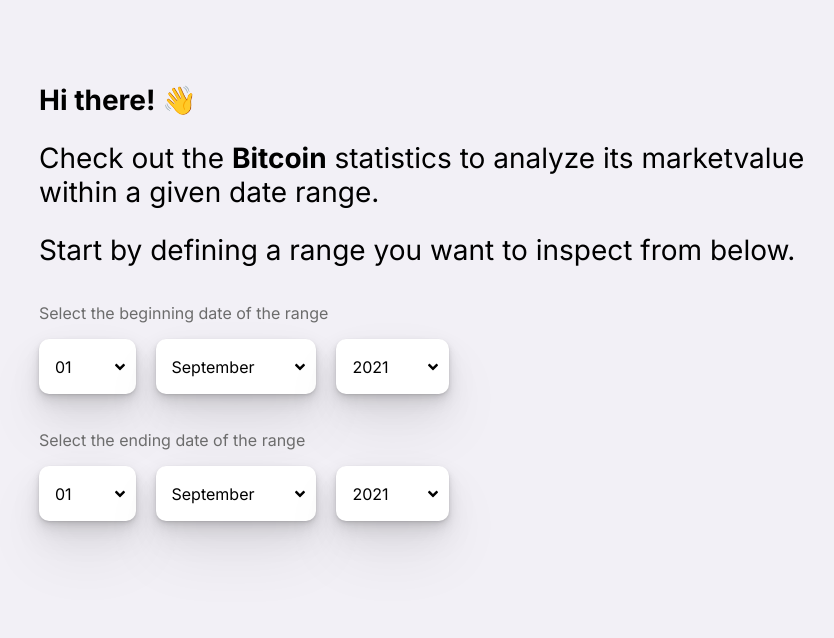
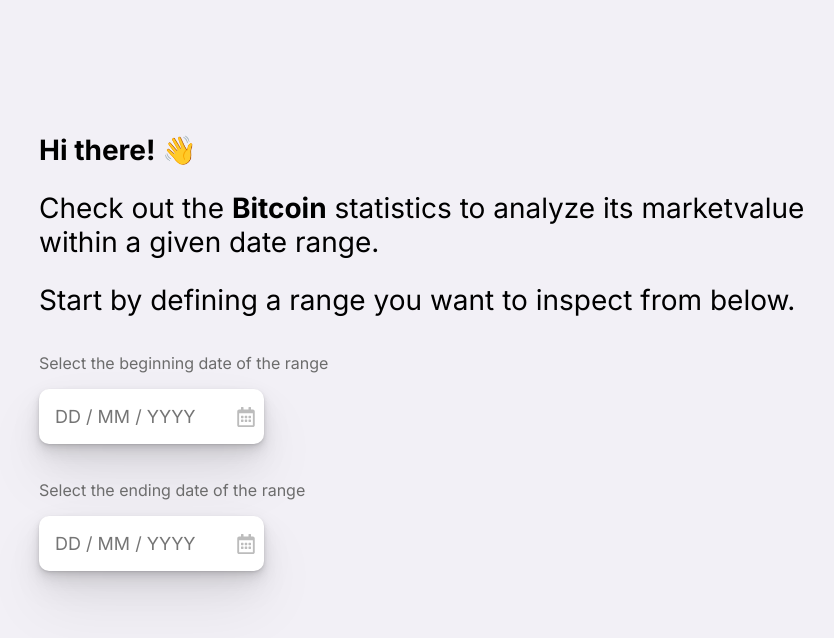
Before and after one commit to juhoniinikoski/bitcoin-analyzer, a React (Create React App) app in the folder client/: page / in a window 1280 px wide. Shown: the top 638 px of the page, without its empty margins (225-1059 px from the left). Built offline with nearby package versions, Linux system fonts and the light colour scheme.

Commit message:
added forms for dates

```diff
--- a/client/src/components/DateSelector.js
+++ b/client/src/components/DateSelector.js
@@ -1,27 +1,55 @@
 import React from 'react'
-import { FaAngleDown } from 'react-icons/fa'
+import { FaRegCalendarAlt } from 'react-icons/fa'
+import { colors } from '../styles/colors'
+import { validate } from '../services/dateService'
 
-const DateSelector= () => (
-  <div className='selector-container'>
-    <div className='selector-item' style={{flex: 6, marginRight: 10}}>
-      <div className='selector-content'>
-        <p>01</p>
-        <FaAngleDown style={{marginTop: 2}}/>
+const DateSelector= ({ date, setDate, validated, setValidated }) => {
+
+  const [prevLength, setPrevLength] = React.useState(0)
+
+  const format = (raw) => {
+    var formatted = raw
+    if (raw.length >= prevLength) {
+      if (prevLength === 1 || prevLength === 6) {
+        formatted = raw + " / "
+      }
+    } else {
+      if (prevLength === 5 || prevLength === 10) {
+        formatted = raw.substring(0, raw.length - 3)
+      }
+    }
+    setPrevLength(formatted.length)
+    const parts = formatted.split("/").map(p => p.trim())
+    if (formatted.length === 14) {
+      formatted = validate(parts, setValidated)
+    } else if (validated === true) {
+      setValidated(false)
+    }
+    return formatted
+  }
+
+  const handleChange = (e) => {
+    const value = e.target.value
+    const formatted = format(value)
+    setDate(formatted)
+  }
+
+  return (
+    <div className='selector-container'>
+      <div className='date-container'>
+        <input
+          type="text"
+          maxLength={14}
+          value={date}
+          placeholder="DD / MM / YYYY"
+          onChange={handleChange}
+          style={{width: 150}}
+        >
+        </input>
       </div>
+      <FaRegCalendarAlt size={20} color={colors.disabled} style={{marginRight: 8}}/>
     </div>
-    <div className='selector-item' style={{flex: 10, marginRight: 10, marginLeft: 10}}>
-      <div className='selector-content'>
-        <p>September</p>
-        <FaAngleDown style={{marginTop: 2}}/>
-      </div>
-    </div>
-    <div className='selector-item' style={{flex: 7, marginLeft: 10}}>
-      <div className='selector-content'>
-        <p>2021</p>
-        <FaAngleDown style={{marginTop: 2}}/>
-      </div>
-    </div>
-  </div>
-)
+  )
+}
 
 export default DateSelector
--- a/client/src/pages/Home.js
+++ b/client/src/pages/Home.js
@@ -2,6 +2,34 @@
 import DateSelector from '../components/DateSelector'
 
 const Home = () => {
+
+  const [startDate, setStartDate] = React.useState("")
+  const [endDate, setEndDate] = React.useState("")
+  const [startValidated, setStartValidated] = React.useState(false)
+  const [endValidated, setEndValidated] = React.useState(false)
+
+  const [valid, setValid] = React.useState(false)
+
+  React.useEffect(() => {
+    if (startValidated && endValidated) {
+
+      const startParts = startDate.split("/").map(p => p.trim())
+      const endParts = endDate.split("/").map(p => p.trim())
+
+      if (startParts[2] < endParts[2]) {
+        setValid(true)
+      } else if (startParts[2] === endParts[2] && startParts[1] < endParts[1]) {
+        setValid(true)
+      } else if (startParts[2] === endParts[2] && startParts[1] === endParts[1] && startParts[0] < endParts[0]) {
+        setValid(true)
+      }
+
+    } else if (valid === true) {
+      setValid(false)
+    }
+    // eslint-disable-next-line react-hooks/exhaustive-deps
+  }, [valid, startValidated, endValidated])
+
 
   return (
     <div>
@@ -9,9 +37,9 @@
       <h2>Check out the <b>Bitcoin</b> statistics to analyze its marketvalue within a given date range.</h2>
       <h2>Start by defining a range you want to inspect from below.</h2>
       <p className='helper-text'>Select the beginning date of the range</p>
-      <DateSelector />
+      <DateSelector date={startDate} setDate={setStartDate} validated={startValidated} setValidated={setStartValidated}/>
       <p className='helper-text'>Select the ending date of the range</p>
-      <DateSelector />
+      <DateSelector date={endDate} setDate={setEndDate} validated={endValidated} setValidated={setEndValidated}/>
     </div>
   )
 }
--- /dev/null
+++ b/client/src/services/dateService.js
@@ -0,0 +1,69 @@
+
+
+const isLeapYear = (year) => {
+  return (year % 4 === 0 && year % 100 !== 0) || year % 400 === 0
+}
+
+const isNumeric = (char) => {
+  return !isNaN(char - parseInt(char))
+}
+
+export const validate = (date, setValidated) => {
+
+  var validated = date
+
+  if (!date.every(d => isNumeric(d))) {
+    return validated.join(" / ")
+  }
+
+  const today = new Date()
+  const yesterday = new Date(today)
+
+  yesterday.setDate(yesterday.getDate() - 1)
+
+  const currentYear = today.getFullYear()
+  const currentDay = today.getDate()
+  const currentMonth = today.getMonth() + 1
+
+  const yesterdayYear = yesterday.getFullYear()
+  const yesterdayDay = yesterday.getDate()
+  const yesterdayMonth = yesterday.getMonth() + 1
+
+  const normalDays = [31, 28, 31, 30, 31, 30, 31, 31, 30, 31, 30, 31]
+  const daysLeap = [31, 29, 31, 30, 31, 30, 31, 31, 30, 31, 30, 31]
+
+  const days = isLeapYear(validated[2]) ? daysLeap : normalDays
+
+  if (parseInt(validated[2]) > currentYear) {
+    validated[2] = `${currentYear}`
+  }
+
+  if (parseInt(validated[2]) < 2013) {
+    validated[2] = 2013
+  }
+
+  if (parseInt(validated[0]) < 0) {
+    validated[0] = "01"
+  }
+
+  if (parseInt(validated[1]) < 0) {
+    validated[1] = "01"
+  }
+
+  if (parseInt(validated[1]) > 12) {
+    validated[1] = "12"
+  }
+
+  if (parseInt(validated[0]) > days[validated[1] - 1]) {
+    validated[0] = days[validated[1] - 1]
+  }
+
+  if (parseInt(validated[2]) === currentYear && parseInt(validated[0]) >= currentDay && parseInt(validated[1]) >= currentMonth) {
+    validated[0] = yesterdayDay
+    validated[1] = yesterdayMonth
+    validated[2] = yesterdayYear
+  }
+
+  setValidated(true)
+  return validated.join(" / ")
+}
--- /dev/null
+++ b/client/src/styles/colors.js
@@ -0,0 +1,3 @@
+export const colors = {
+  disabled: '#BCBCBC'
+}
--- a/client/src/styles/styles.css
+++ b/client/src/styles/styles.css
@@ -6,6 +6,10 @@
   font-weight: normal;
   width: 100%;
   height: 100%;
+}
+
+input {
+  all: unset;
 }
 
 #root {
@@ -39,7 +43,7 @@
   font-weight: normal;
   width: 60%;
   margin: auto;
-  margin-top: 75px;
+  margin-top: 125px;
   display: flex;
 }
 
@@ -53,15 +57,11 @@
 
 .selector-container {
   margin-top: 16px;
-  height: 55px;
   display: flex;
   flex-direction: row;
-  width: 410px;
-}
-
-.selector-item {
-  display: flex;
-  justify-content: center;
+  height: 55px;
+  width: 225px;
+  justify-content: space-between;
   align-items: center;
   border-radius: 10px;
   background-color: white;
@@ -73,17 +73,26 @@
               0 32px 64px rgba(0,0,0,0.07);
 }
 
-.selector-item:hover {
+.selector-container:hover {
   box-shadow: 0 8px 16px rgba(0,0,0,0.07),
               0 16px 32px rgba(0,0,0,0.07),
               0 32px 64px rgba(0,0,0,0.07);
 }
 
-.selector-content {
-  width: 100%;
+.date-container {
+  font-size: 18px;
+  font-family: Inter;
+  margin-left: 16px;
   display: flex;
   flex-direction: row;
-  margin-right: 8px;
-  margin-left: 16px;
-  justify-content: space-between;
+  height: 55px;
+  align-items: center;
 }
+
+.date-input {
+  outline: none;
+  border: none;
+  font-size: 18;
+  font-family: Inter;
+  background-color: aqua;
+}
```
